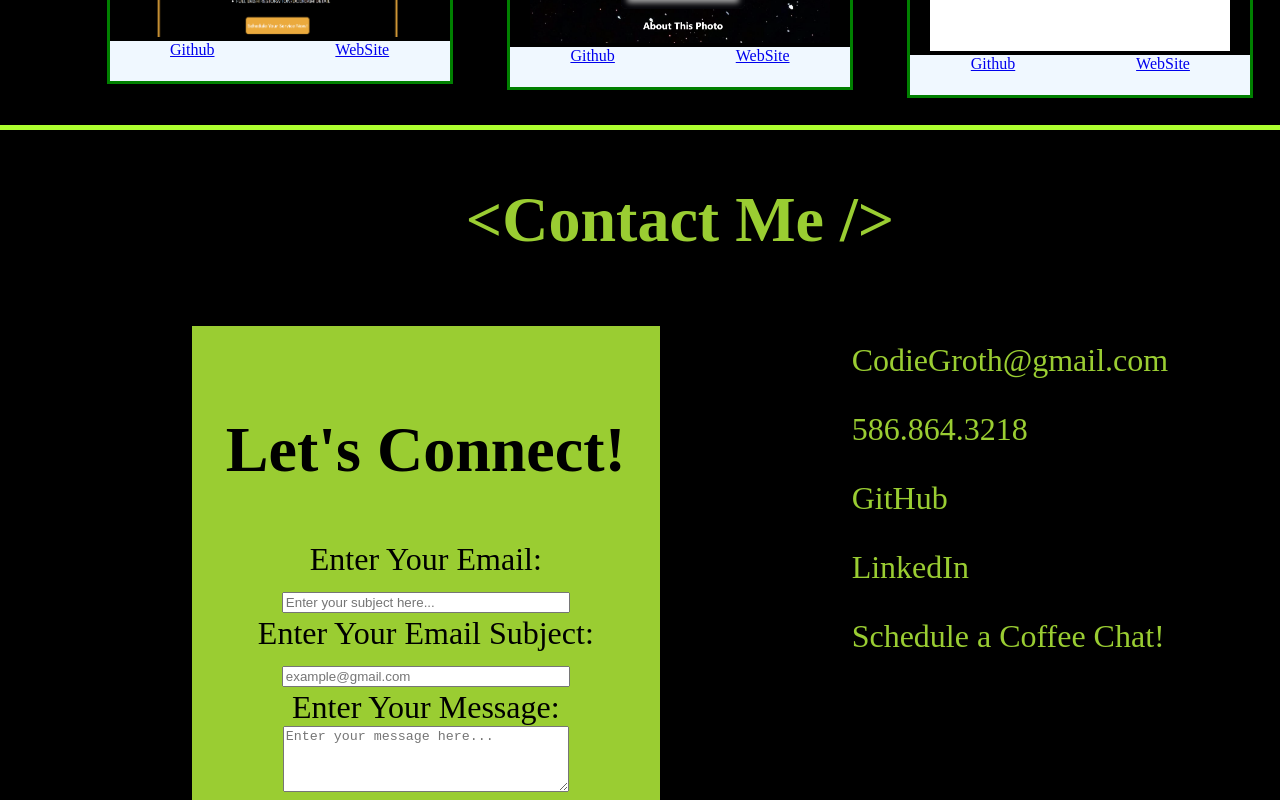
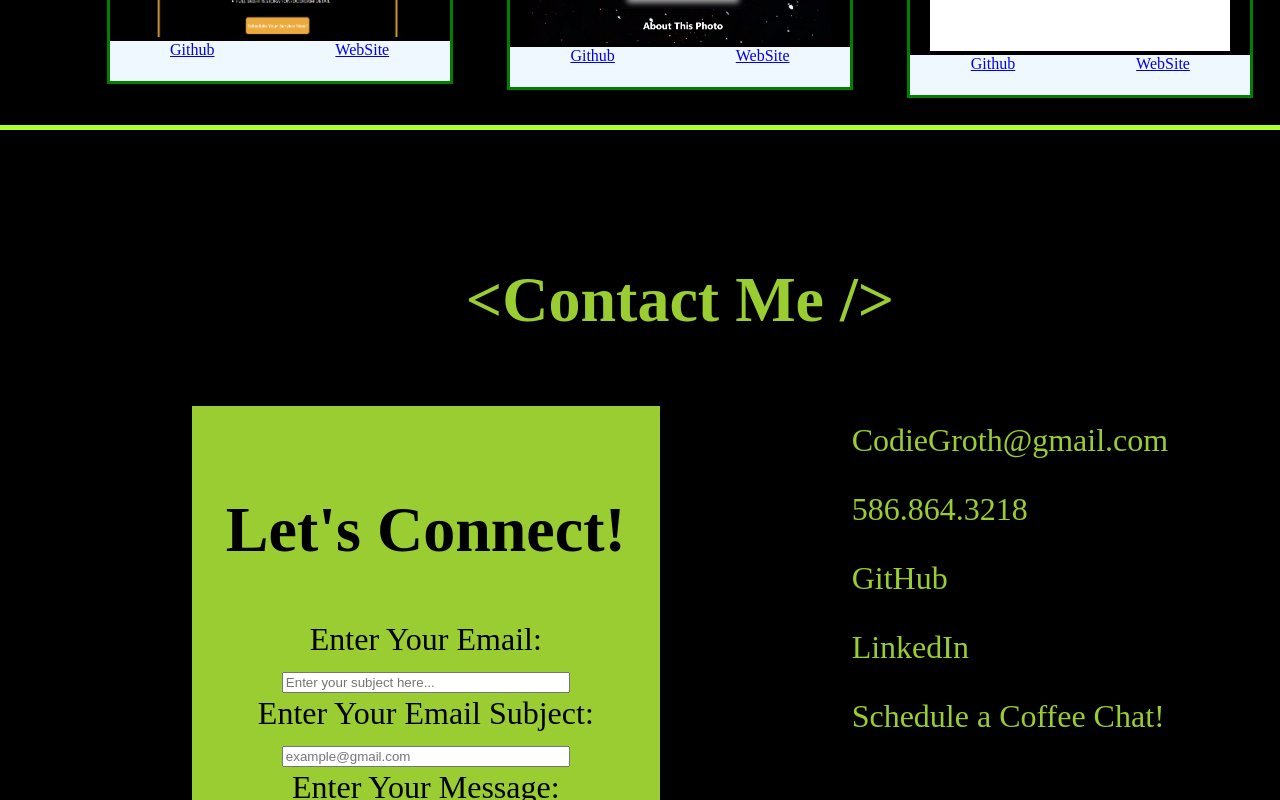
Before and after one commit to codiemaureen/codieCodes, a Next.js app: page / in a window 1280 px wide. Shown: the part 1300-2100 px from the top of the page. Built offline with nearby package versions, Linux system fonts and the light colour scheme.

Commit message:
Routing to the contact component

```diff
--- a/src/app/component/ContactMe.jsx
+++ b/src/app/component/ContactMe.jsx
@@ -3,7 +3,7 @@ import ContactForm from './ContactForm';
 
 const ContactMe = () => {
   return (
-    <div className={styles.contactContainer}>
+    <div id='contactMe' className={styles.contactContainer}>
      <h2>{'<contact me />'}</h2>
      <div className={styles.contactFlex}>
      <ContactForm />
--- a/src/app/component/ContactMe.module.css
+++ b/src/app/component/ContactMe.module.css
@@ -1,4 +1,5 @@
 .contactContainer {
+ padding-top: 10vh;
  text-align: center;
  border-top: 5px solid greenyellow;
  color: yellowgreen;
```
